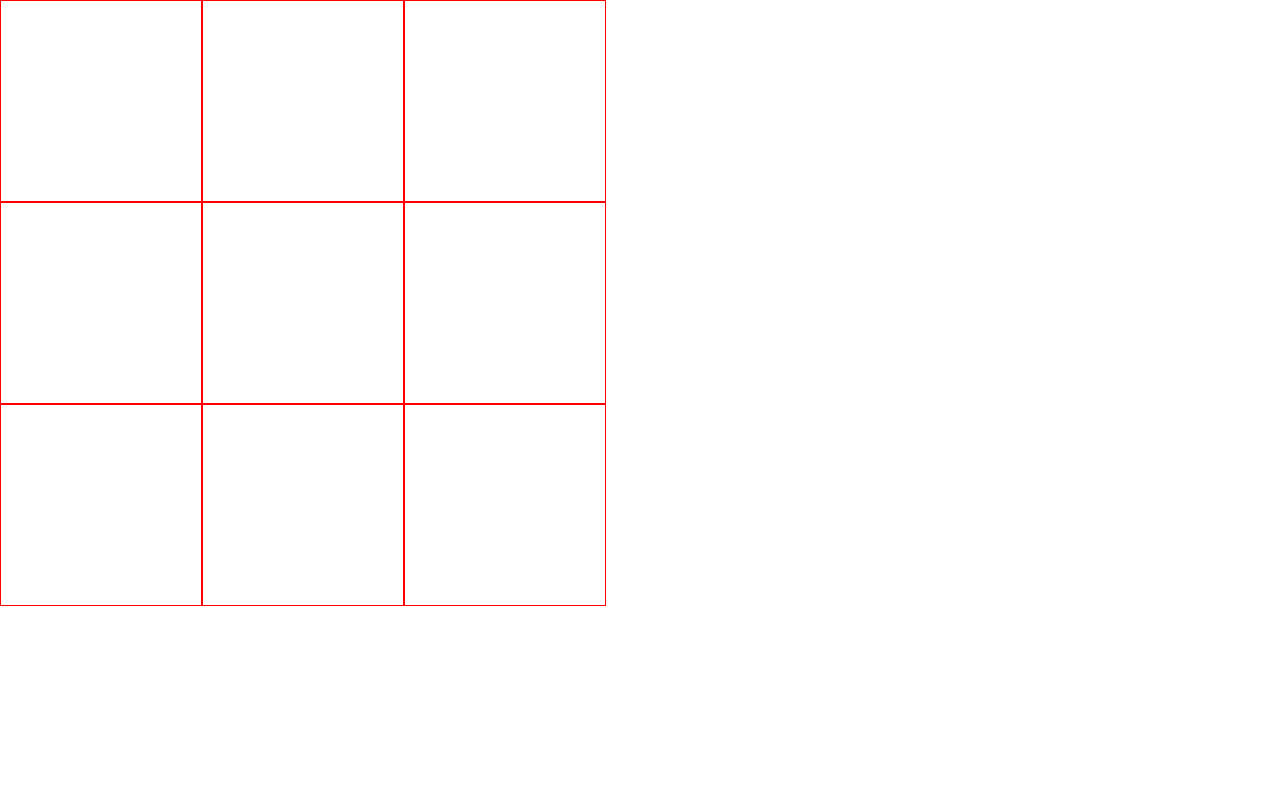
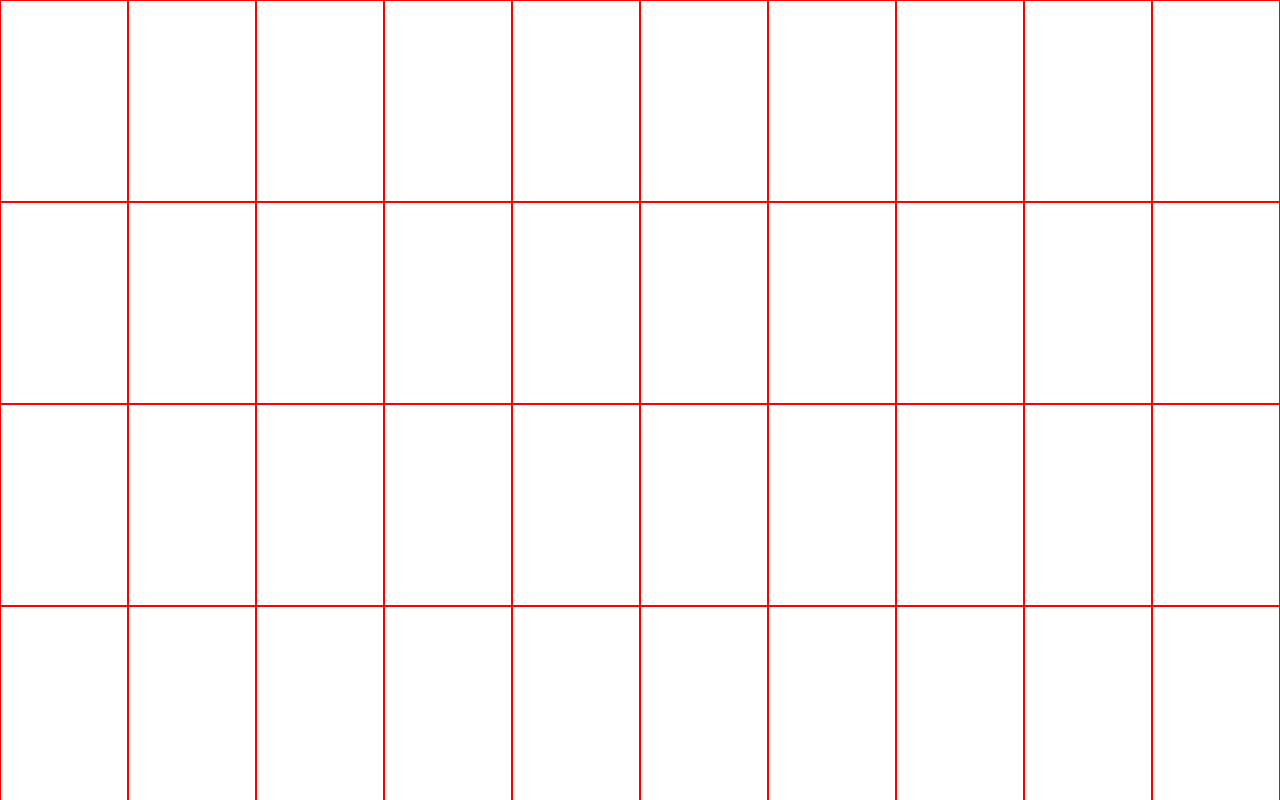
Before and after one commit to narayank97/tasklist, a React (Create React App) app: page / in a window 1280 px wide. Shown: the top 800 px of the page. Built offline with nearby package versions, Linux system fonts and the light colour scheme.

Commit message:
tried 10

```diff
--- a/src/component/board.js
+++ b/src/component/board.js
@@ -3,7 +3,7 @@ import React, { useEffect, useState } from 'react';
 function Board() {
   // Component logic and JSX here
 
-  const boardSize = 3;
+  const boardSize = 10;
   const [board, setBoard] = useState([]);
   const [turn, setTurn] = useState(0);
   const [winner, setWinner] = useState(false);
```
